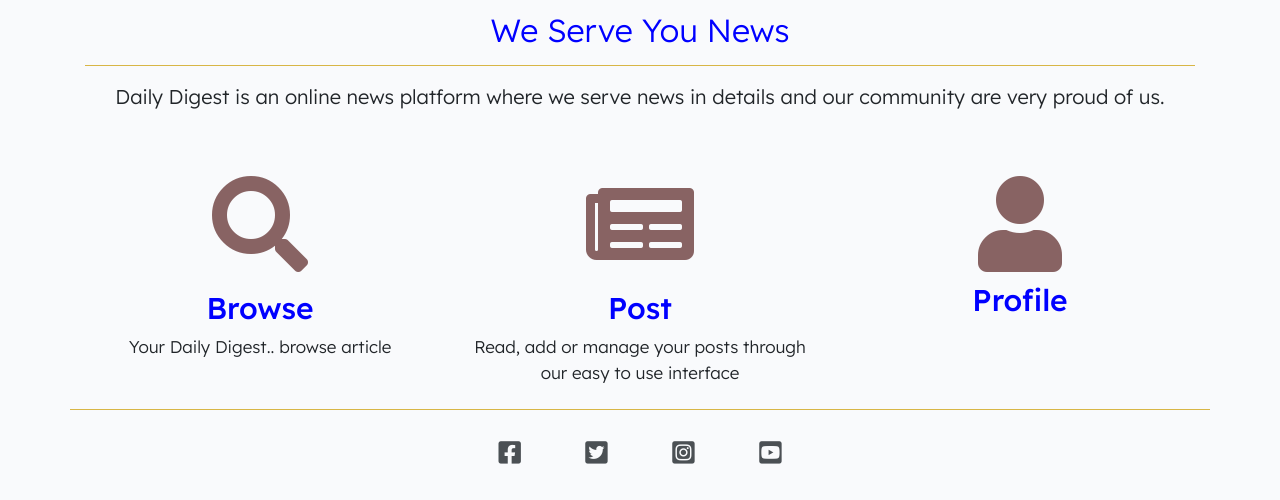
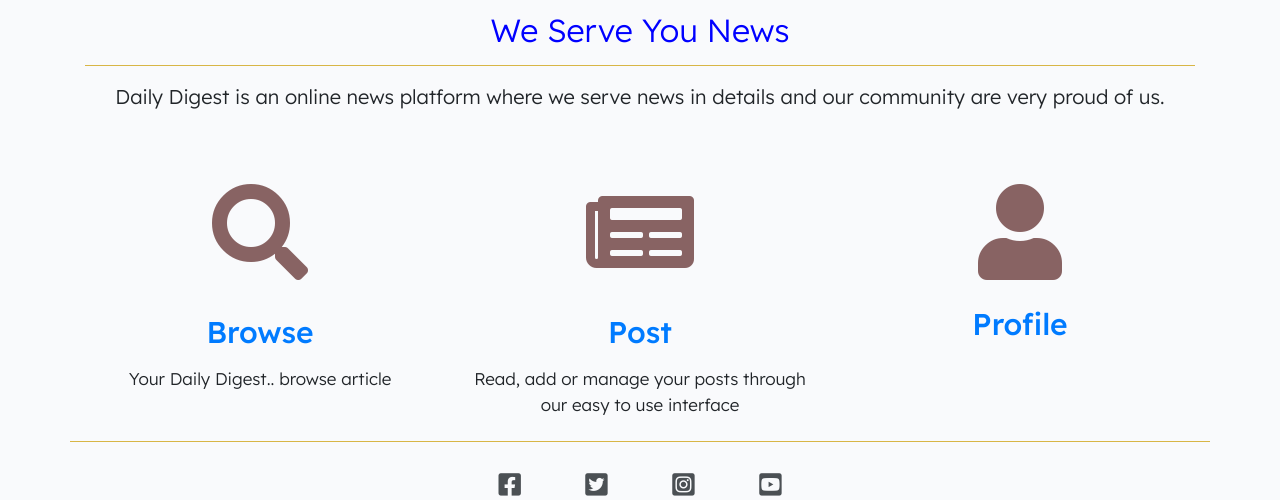
Before and after one commit to Madu-J/daily-digest01, a Django app: template templates/index.html in a window 1280 px wide. Shown: the part 491-991 px from the top of the page. Before the commit the page ends 955 px from the top, so only its background shows below. Run offline with Django 3.2, Linux system fonts and the light colour scheme; the template is opened without the code that fills it, so the values that code supplies are empty.

Commit message:
Added link to browse, post and profile and added search button

```diff
--- a/static/css/style.css
+++ b/static/css/style.css
@@ -99,6 +99,10 @@ body {
 
 .post-detail-title:first-letter{
     text-transform: capitalize
+}
+
+.browse-post-profile {
+    color: #886363;
 }
 
 .draft {
--- a/templates/base.html
+++ b/templates/base.html
@@ -38,6 +38,11 @@
                 <span class="navbar-toggler-icon"></span>
             </button>
             <div class="collapse navbar-collapse justify-content-end" id="navbarSupportedContent">
+                <form method="GET" action="{% url 'home' %}" class="form-inline my-2 my-lg-0">
+                    <input class="form-control mr-sm-2 w-75" type="search" name="q" placeholder="Search" aria-label="Search">
+                    <button class="btn btn-outline-none my-2 my-sm-0" aria-label="search" type="submit"><i
+                        class="fa fa-search"></i></button>
+                  </form>
                 <ul class="navbar-nav mb-2 mb-lg-0">
                     <li class="nav-item ">
                         <a class="nav-link" aria-current="page" href="{% url 'home' %}">Home</a>
--- a/templates/index.html
+++ b/templates/index.html
@@ -53,10 +53,10 @@
         <div class="row">
             <div class="col-12 col-md-4 mb-2 col-sm-4">
                 <div class="feature-image mb-2">
-                    <i class="fas fa-search fa-6x"></i>
+                    <a class="nav-link browse-post-profile" href="{% url 'browse_posts' %}"><i class="fas fa-search fa-6x"></i></a>
                 </div>
                 <div>
-                    <h3 class="feature-title">Browse</h3>
+                    <h3 class="feature-title"><a class="nav-link" href="{% url 'browse_posts' %}">Browse</a></h3>
                     <p class="feature-text">
                         Your Daily Digest.. browse article
                     </p>
@@ -64,9 +64,9 @@
             </div>
             <div class="col-12 col-md-4 mb-2 col-sm-4">
                     <div class="feature-image mb-2">
-                        <i class="fas fa-newspaper fa-6x"></i>
+                        <a class="nav-link browse-post-profile" href="{% url 'add_post' %}"><i class="fas fa-newspaper fa-6x"></i></a>
                     </div>
-                    <h3 class="feature-title">Post</h3>
+                    <h3 class="feature-title"><a class="nav-link" href="{% url 'add_post' %}">Post</a></h3>
                     <p class="feature-text">
                          Read, add or manage your posts through our easy to use interface
                     </p>
@@ -74,8 +74,8 @@
             </div>
             <div class="col-12 col-md-4 mb-2 col-sm-4">
                 <div class="feature-image mb-2">
-                    <i class="fas fa-user fa-6x"></i>
-                    <h3 class="feature-title">Profile</h3>
+                    <a class="nav-link browse-post-profile" href="{% url 'account_signup' %}"><i class="fas fa-user fa-6x"></i></a>
+                    <h3 class="feature-title"><a class="nav-link" href="{% url 'account_signup' %}">Profile</a></h3>
                 </div>
             </div>
     </div>
```
